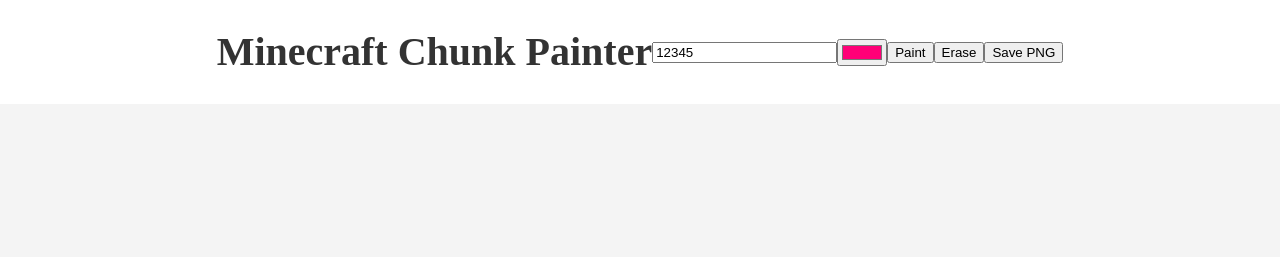
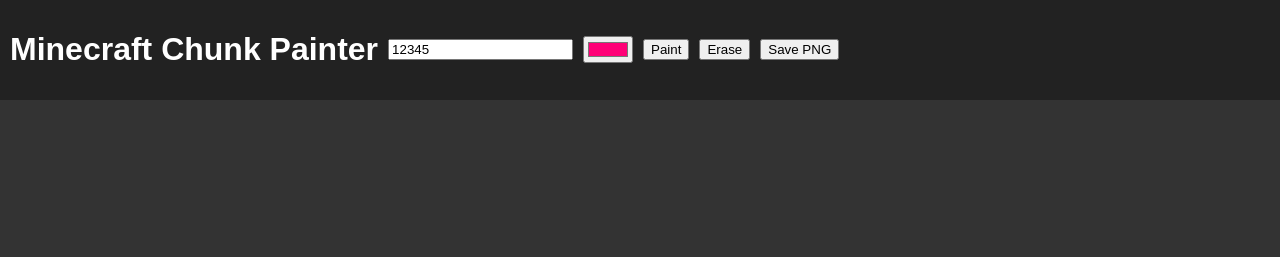
Before and after one commit to realitychangelog/realitychangelog.github.io, a plain HTML site: page index.html in a window 1280 px wide. Drawn offline with Linux system fonts and the light colour scheme.

Commit message:
Update style.css

```diff
--- a/style.css
+++ b/style.css
@@ -1,45 +1,20 @@
 body {
   margin: 0;
-  font-family: 'Playfair Display', serif;
-  line-height: 1.6;
-  background: #f4f4f4;
-  color: #333;
+  background: #111;
+  color: white;
+  font-family: sans-serif;
 }
-
 header {
+  padding: 10px;
+  background: #222;
   display: flex;
+  gap: 10px;
   align-items: center;
-  justify-content: center;
-  padding: 20px;
-  background: white;
 }
-
-header img {
-  width: 80px;
-  height: 80px;
-  object-fit: cover;
-  border-radius: 50%;
-  margin-right: 20px;
+canvas {
+  display: block;
+  width: 100vw;
+  height: calc(100vh - 50px);
+  background: #333;
+  cursor: crosshair;
 }
-
-header h1 {
-  font-size: 2.5em;
-  margin: 0;
-}
-
-hr {
-  border: none;
-  height: 2px;
-  background-color: #ccc;
-  margin: 0 40px 20px;
-}
-
-main {
-  max-width: 800px;
-  margin: 0 auto;
-  padding: 20px;
-}
-
-.dummy-text {
-  margin-bottom: 1000px; /* simulate scrolling */
-}
```
